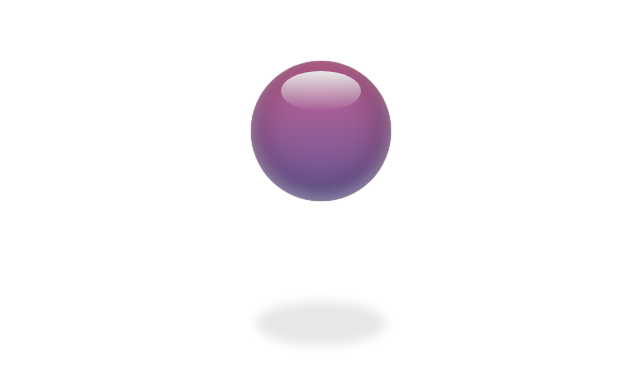
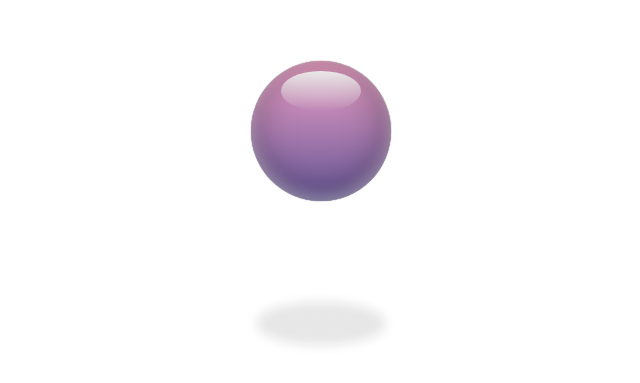
Before and after one commit to whitney-mitchell/3dBouncingBall, a plain HTML site: page index.html in a window 1280 px wide. Shown: the part 219-602 px from the top of the page, without its empty margins (319-959 px from the left). Drawn offline with Linux system fonts and the light colour scheme.

Commit message:
Color-change, better and brighter.

```diff
--- a/style.css
+++ b/style.css
@@ -42,9 +42,9 @@
 	/* Border-radius is half of the width/height above, so the ball is round and not an oval. */
 	border-radius: 70px;
 	/* Ball's background is linear gradient, with 3 levels of box-shadows for 3d effect. */
-	background: -webkit-gradient(linear, left top, left bottom, from(rgba(200,100,150,1)), color-stop(99%, rgba(102,86,150,1)));
-	background: -webkit-linear-gradient(top, rgba(200,100,150,1) 0%, rgba(102,86,150,1) 99%);
-	background: linear-gradient(top, rgba(200,100,150,1) 0%, rgba(102,86,150,1) 99%);
+	background: -webkit-gradient(linear, left top, left bottom, from(rgba(238,161,199,1)), color-stop(99%, rgba(102,86,150,1)));
+	background: -webkit-linear-gradient(top, rgba(238,161,199,1) 0%, rgba(102,86,150,1) 99%);
+	background: linear-gradient(top, rgba(238,161,199,1) 0%, rgba(102,86,150,1) 99%);
 	/*	First level is the darker shadow at bottom of ball. Second gives the blurry glow, also at bottom.
 			Third is a barely-there blur behind the ball's contours. */
 	-webkit-box-shadow: inset 0 -5px 15px rgba(280,255,255,0.4),
```
